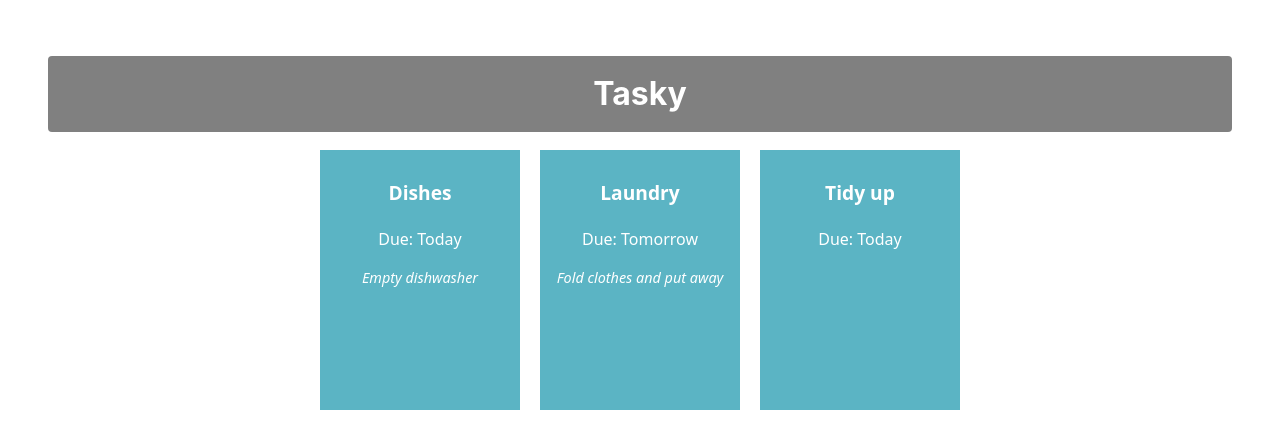
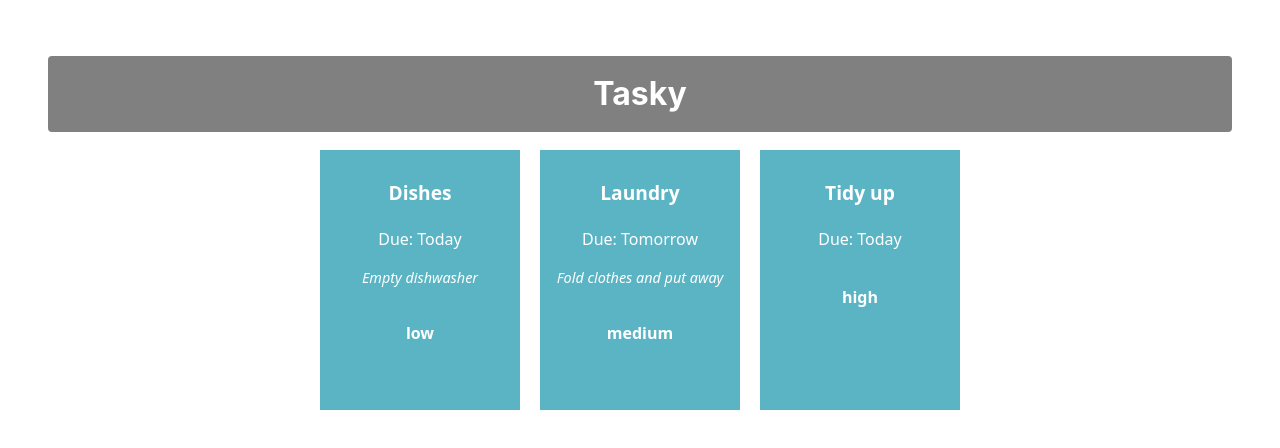
Before and after one commit to Hassan-Algharrash/react-basics-labs, a React (Vite) app in the folder tasky/: page / in a window 1280 px wide. Shown: the top 448 px of the page. Built offline with nearby package versions, Linux system fonts and the light colour scheme.

Commit message:
Tasky Lab 2a - Exercise donegit add -A

```diff
--- a/tasky/src/App.css
+++ b/tasky/src/App.css
@@ -46,3 +46,18 @@
   font-size: 0.9em;
   margin-top: 10px;
 }
+
+.priority {
+    font-weight: bold;
+    padding: 2px 6px;
+    border-radius: 4px;
+    display: inline-block;
+
+    .low { color: #28a745; }
+.medium { color: #ffc107; }
+.high { color: #dc3545; }
+}
+
+.low { color: #28a745; }
+.medium { color: #ffc107; }
+.high { color: #dc3545; }
--- a/tasky/src/App.jsx
+++ b/tasky/src/App.jsx
@@ -8,9 +8,9 @@
 
       const [ taskState, setTaskState ] = useState({
     tasks: [
-      { id: 1, title:"Dishes", description: "Empty dishwasher", deadline: "Today" },
-      { id: 2, title: "Laundry", description: "Fold clothes and put away", deadline: "Tomorrow" },
-      { id: 3, title: "Tidy up", deadline: "Today" }
+      { id: 1, title:"Dishes", description: "Empty dishwasher", deadline: "Today", priority: "low" },
+      { id: 2, title: "Laundry", description: "Fold clothes and put away", deadline: "Tomorrow", priority: "medium" },
+      { id: 3, title: "Tidy up", deadline: "Today", priority: "high" }
     ]
   });
 
@@ -24,6 +24,7 @@
       description={task.description}
       deadline={task.deadline}
       key={task.id}
+      priority={task.priority}
     />
   )
   )
--- a/tasky/src/components/Task.jsx
+++ b/tasky/src/components/Task.jsx
@@ -4,6 +4,7 @@
             <p className="title">{props.title}</p>
             <p>Due: {props.deadline}</p>
             <p className="description">{props.description}</p>
+            <p className="priority">{props.priority} </p>
         </div>
     )
 };
```
